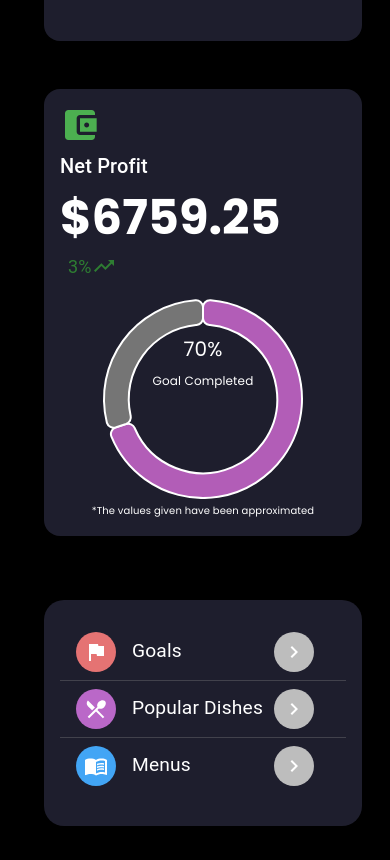
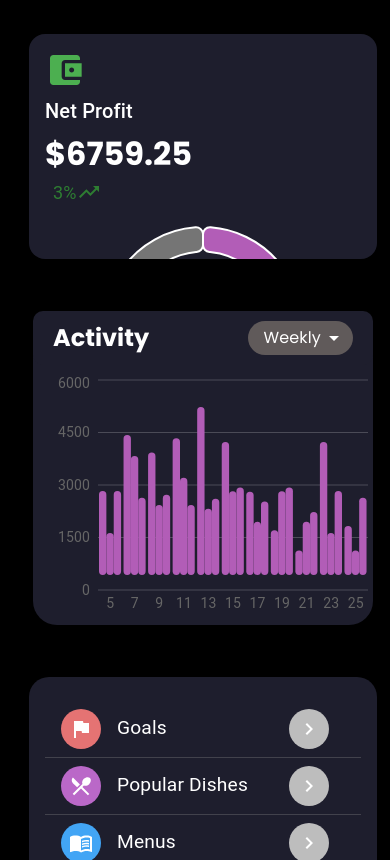
Before and after one commit to Shubham-Pathak-14/admin-dashboard-ui, a React (Create React App) app: page / in a window 390 px wide. Shown: the part 1140-2000 px from the top of the page. Built offline with nearby package versions, Linux system fonts and the light colour scheme.

Commit message:
Check Responsiveness

```diff
--- a/package.json
+++ b/package.json
@@ -22,6 +22,7 @@
     "react-dom": "^18.3.1",
     "react-icons": "^5.2.1",
     "react-scripts": "5.0.1",
+    "recharts": "^2.12.7",
     "styled-components": "^6.1.12",
     "web-vitals": "^2.1.4"
   },
--- /dev/null
+++ b/src/components/ActivityChart/ActivityChart.css
@@ -0,0 +1,6 @@
+.chart-container {
+  background-color: #1e1e2d;
+  margin: 20px;
+  border-radius: 24px;
+  /* height: 100%; */
+}
--- a/src/components/ActivityChart/ActivityChart.jsx
+++ b/src/components/ActivityChart/ActivityChart.jsx
@@ -1,67 +1,121 @@
+import "./ActivityChart.css";
 import React from "react";
-import styled from "styled-components";
-import { BarChart } from "@mui/x-charts/BarChart";
-import Box from "@mui/material/Box";
-import InputLabel from "@mui/material/InputLabel";
-import MenuItem from "@mui/material/MenuItem";
-import FormControl from "@mui/material/FormControl";
-import Select from "@mui/material/Select";
+import {
+  BarChart,
+  Bar,
+  XAxis,
+  YAxis,
+  CartesianGrid,
+  ResponsiveContainer,
+} from "recharts";
+import { Typography } from "@mui/material";
+import { Box, Select, MenuItem } from "@mui/material";
+import ArrowDropDownIcon from "@mui/icons-material/ArrowDropDown";
+import { styled } from "@mui/system";
 
-const ActivityChart = () => {
-  const [age, setAge] = React.useState("");
+const data = [
+  { name: "5", uv: 1200, pv: 2400, amt: 2400 },
+  { name: "7", uv: 3400, pv: 4000, amt: 2210 },
+  { name: "9", uv: 2000, pv: 3500, amt: 2290 },
+  { name: "11", uv: 2780, pv: 3908, amt: 2000 },
+  { name: "13", uv: 1890, pv: 4800, amt: 2181 },
+  { name: "15", uv: 2390, pv: 3800, amt: 2500 },
+  { name: "17", uv: 1520, pv: 2380, amt: 2100 },
+  { name: "19", uv: 2390, pv: 1280, amt: 2500 },
+  { name: "21", uv: 1520, pv: 700, amt: 1800 },
+  { name: "23", uv: 1200, pv: 3800, amt: 2400 },
+  { name: "25", uv: 700, pv: 1398, amt: 2210 },
+];
 
-  const handleChange = (event) => {
-    setAge(event.target.value);
-  };
+const CustomBox = styled(Box)({
+  display: "flex",
+  alignItems: "center",
+  justifyContent: "space-between",
+  backgroundColor: "#1E1E2D",
+  fontFamily: `"Poppins", sans-serif`,
+  borderRadius: "10px",
+  padding: "10px 20px",
+  width: "100%",
+  boxSizing: "border-box",
+});
 
+const CustomSelect = styled(Select)({
+  backgroundColor: "#605a5a",
+  color: "#FFF",
+  borderRadius: "80px",
+  height: "34px",
+  fontFamily: "Poppins, sans-serif",
+  ".MuiOutlinedInput-notchedOutline": {
+    border: "none",
+  },
+  ".MuiSvgIcon-root": {
+    color: "#FFF",
+  },
+  "& .MuiSelect-icon": {
+    top: "calc(50% - 12px)",
+  },
+  "& .MuiSelect-select": {
+    paddingRight: "32px",
+    paddingLeft: "15px",
+  },
+});
+
+export default function App() {
   return (
-    <>
-      <BarChart
-        xAxis={[
-          {
-            scaleType: "band",
-            data: [
-              "5",
-              "9",
-              "11",
-              "13",
-              "15",
-              "17",
-              "19",
-              "21",
-              "23",
-              "25",
-              "27",
-            ],
-          },
-        ]}
-        yAxis={[{ min: 0 }]}
-        series={[
-          { data: [4, 3, 5, 7, 2, 6, 2, 3, 10, 11, 6], color: "#B25DB7" },
-          { data: [2, 5, 9, 2, 4, 8, 7, 1, 5, 4, 9], color: "#B25DB7" },
-        ]}
-        width={1300}
-        height={400}
-        margin={1}
-        borderRadius={100}
-        sx={{
-          "& .MuiChart-root": {
-            backgroundColor: "#333",
-            color: "#fff",
-            marginLeft: "20px",
-          },
-          "& .MuiChart-axis": {
-            color: "#fff",
-          },
-          "& .MuiChart-bar": {
-            marginBottom: "10px",
-          },
-          bgcolor: "#1F1E2D",
-          borderRadius: "24px",
-        }}
-      />
-    </>
+    <div className="chart-container">
+      <CustomBox>
+        <Typography
+          variant="h5"
+          color="white"
+          sx={{
+            fontFamily: "Poppins",
+            fontWeight: "bold",
+          }}
+        >
+          Activity
+        </Typography>
+        <CustomSelect defaultValue="weekly">
+          <MenuItem value="daily">Daily</MenuItem>
+          <MenuItem value="weekly">Weekly</MenuItem>
+          <MenuItem value="monthly">Monthly</MenuItem>
+        </CustomSelect>
+      </CustomBox>
+      <ResponsiveContainer
+        width="100%"
+        height={250}
+        style={{ marginTop: "10px" }}
+      >
+        <BarChart width={700} height={500} data={data} barCategoryGap={20}>
+          <CartesianGrid
+            strokeDasharray=""
+            vertical={false}
+            stroke="rgba(255, 255, 255, 0.2)"
+          />
+          <XAxis dataKey="name" axisLine={false} tickLine={false} />
+          <YAxis axisLine={false} tickLine={false} />
+          <Bar
+            dataKey="pv"
+            fill="#B25DB7"
+            radius={[20, 20, 20, 20]}
+            barSize={25}
+            style={{ transform: "translateY(-15px)" }}
+          />
+          <Bar
+            dataKey="uv"
+            fill="#B25DB7"
+            radius={[20, 20, 20, 20]}
+            barSize={25}
+            style={{ transform: "translateY(-15px)" }}
+          />
+          <Bar
+            dataKey="amt"
+            fill="#B25DB7"
+            radius={[20, 20, 20, 20]}
+            barSize={25}
+            style={{ transform: "translateY(-15px)" }}
+          />
+        </BarChart>
+      </ResponsiveContainer>
+    </div>
   );
-};
-
-export default ActivityChart;
+}
--- a/src/components/CardStack/CardStack.jsx
+++ b/src/components/CardStack/CardStack.jsx
@@ -6,31 +6,32 @@ import CancelIcon from "@mui/icons-material/Cancel";
 import AttachMoneyIcon from "@mui/icons-material/AttachMoney";
 import TrendingUpIcon from "@mui/icons-material/TrendingUp";
 import TrendingDownIcon from "@mui/icons-material/TrendingDown";
+import "./CardStack.css";
 
 const data = [
   {
     title: "Total Orders",
     value: 75,
     change: 3,
-    icon: <ShoppingCartIcon sx={{ color: "#4caf50", fontSize: 60 }} />,
+    icon: <ShoppingCartIcon sx={{ color: "#4caf50", fontSize: 50 }} />,
   },
   {
     title: "Total Delivered",
     value: 70,
     change: -3,
-    icon: <LocalShippingIcon sx={{ color: "#2196f3", fontSize: 60 }} />,
+    icon: <LocalShippingIcon sx={{ color: "#2196f3", fontSize: 50 }} />,
   },
   {
     title: "Total Cancelled",
     value: 5,
     change: 3,
-    icon: <CancelIcon sx={{ color: "#f44336", fontSize: 60 }} />,
+    icon: <CancelIcon sx={{ color: "#f44336", fontSize: 50 }} />,
   },
   {
     title: "Total Revenue",
     value: "$12k",
     change: -3,
-    icon: <AttachMoneyIcon sx={{ color: "#ffeb3b", fontSize: 60 }} />,
+    icon: <AttachMoneyIcon sx={{ color: "#ffeb3b", fontSize: 50 }} />,
   },
 ];
 
--- a/src/components/Dashboard/Dashboard.jsx
+++ b/src/components/Dashboard/Dashboard.jsx
@@ -27,35 +27,36 @@ function Dashboard() {
       <h2 className={styles.heading}>Dashboard</h2>
 
       <Grid container spacing={0}>
-        <Grid xs={12} sm={12} md={12} lg={8}>
+        <Grid xs={12} sm={12} md={12} lg={7.5}>
           <Item>
             <CardStack />
           </Item>
           {/* <CardStack /> */}
         </Grid>
-        <Grid xs={12} sm={12} md={12} lg={4}>
+        <Grid xs={12} sm={12} md={12} lg={4.5}>
           <Item>
             <NetProfitCard />
           </Item>
         </Grid>
 
-        <Grid xs={12} sm={12} md={12} lg={8}>
-          <Item>{/* <CardStack /> */}</Item>
-          {/* <CardStack /> */}
+        <Grid xs={12} sm={12} md={12} lg={7.5}>
+          <Item>
+            <ActivityChart />
+          </Item>
         </Grid>
-        <Grid xs={12} sm={12} md={12} lg={4}>
+        <Grid xs={12} sm={12} md={12} lg={4.5}>
           <Item>
             <GoalsPopularDishesMenus />
           </Item>
         </Grid>
 
-        <Grid xs={12} sm={12} md={12} lg={8}>
+        <Grid xs={12} sm={12} md={12} lg={7.5}>
           <Item>
             {/* <ActivityChart /> */}
             <RecentOrders />
           </Item>
         </Grid>
-        <Grid xs={12} sm={12} md={12} lg={4}>
+        <Grid xs={12} sm={12} md={12} lg={4.5}>
           <Item>
             <CustomerFeedback />
           </Item>
--- a/src/components/Dashboard/Dashboard.module.css
+++ b/src/components/Dashboard/Dashboard.module.css
@@ -3,7 +3,7 @@
   /* height: 100dvh; */
   overflow-x: hidden;
   background-color: black;
-  padding: 20px;
+  padding: 5px;
 }
 
 .heading {
--- a/src/components/NetProfitCard/NetProfitCard.jsx
+++ b/src/components/NetProfitCard/NetProfitCard.jsx
@@ -37,7 +37,7 @@ const NetProfitCard = () => {
   };
 
   return (
-    <Box p={2} sx={{ height: "100%" }}>
+    <Box p={2} sx={{ height: "225px" }}>
       <Card
         sx={{
           backgroundColor: "#1e1e2d",
@@ -69,6 +69,7 @@ const NetProfitCard = () => {
                 margin: "8px 0px",
                 fontWeight: "bold",
                 fontFamily: "Poppins",
+                fontSize: "2rem",
               }}
             >
               ${netProfit.toFixed(2)}
```
Also changed, not shown: src/components/ActivityChart/ActivityChart.module.css (deleted), src/components/CardStack/CardStack.css (added), src/components/CardStack/CardStack.module.css (deleted), 1 other file (tests, documents, lock files or other folders).
